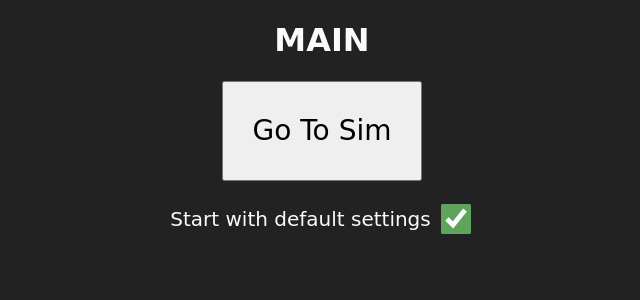
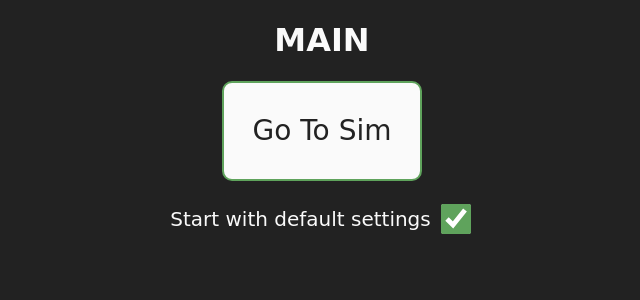
Before and after one commit to Enerveen/goosel2.0, a React (Vite) app: page / in a window 1280 px wide. Shown: the top 300 px of the page, without its empty margins (318-958 px from the left). Built offline with nearby package versions, Linux system fonts and the light colour scheme.

Commit message:
no more shit-like colors

```diff
--- a/src/components/Drawer/Drawer.module.scss
+++ b/src/components/Drawer/Drawer.module.scss
@@ -9,7 +9,6 @@
   z-index: 999;
 
   &.active {
-
     right: 0;
   }
 
--- a/src/index.css
+++ b/src/index.css
@@ -5,3 +5,15 @@ html, body {
 * {
     font-family: "Comic Sans MS", serif;
 }
+
+button {
+    color: #222222;
+    background: #fafafa;
+    border-radius: 10px;
+    border: 2px solid #5fa35c;
+    cursor: pointer;
+}
+
+button:hover {
+    background: #e6e6e6
+}
--- a/src/stages/Main/Main.module.scss
+++ b/src/stages/Main/Main.module.scss
@@ -31,5 +31,6 @@
     width: 30px;
     margin-left: 10px;
     accent-color: #5fa35c;
+    cursor: pointer;
   }
 }
```
